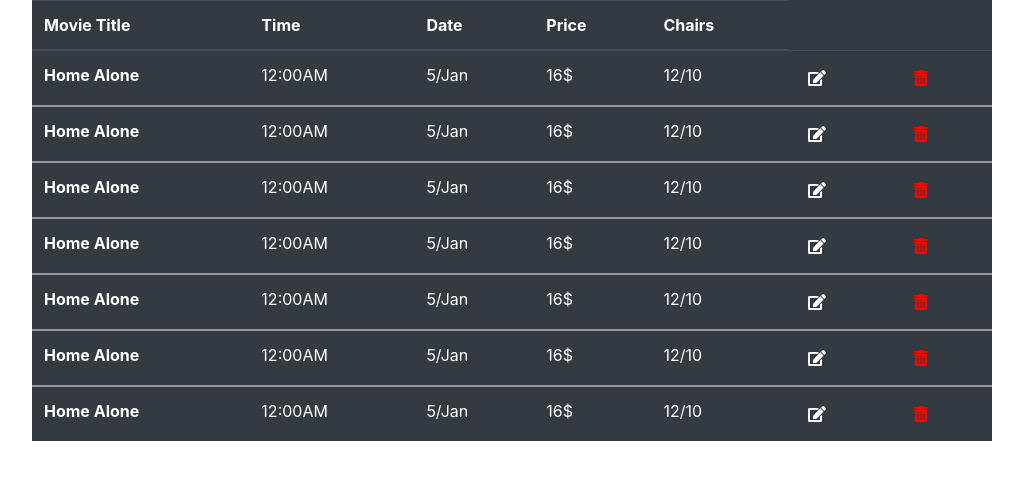
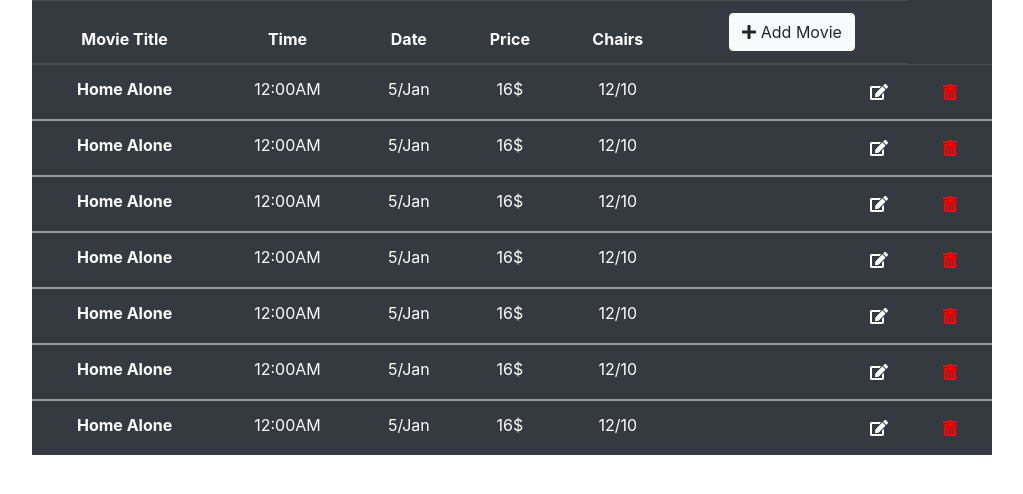
Before and after one commit to avatar-team/avatar-cinema, a React (Create React App) app in the folder client/: page / in a window 1280 px wide. Shown: the top 494 px of the page, without its empty margins (128-1151 px from the left). Built offline with nearby package versions, Linux system fonts and the light colour scheme.

Commit message:
Movie controller component ready

```diff
--- a/client/src/components/Admin.js
+++ b/client/src/components/MovieController.js
@@ -2,7 +2,8 @@
 import { Table } from 'reactstrap';
 import data from './dummyData.js';
 import { FontAwesomeIcon } from '@fortawesome/react-fontawesome'
-import { faCoffee, faTrashAlt, faEdit } from '@fortawesome/free-solid-svg-icons'
+import { faTrashAlt, faEdit, faPlus } from '@fortawesome/free-solid-svg-icons'
+import { Button } from 'reactstrap'
 
 const transparent = {
   backgroundColor: 'transparent',
@@ -10,16 +11,17 @@
 }
 
 const table = {
-  borderCollapse: 'collapse'
+  borderCollapse: 'collapse',
+  padding: '10px'
 }
 
 const td = {
-  padding: '0'
+  padding: '12px'
 }
 
-const Admin = (props) => {
+const MovieControll = (props) => {
   return (
-    <Table style={table} dark className="w-75 text-left m-auto">
+    <Table style={table} dark className="w-75 text-center m-auto">
       <thead>
         <tr>
           <th>Movie Title</th>
@@ -27,6 +29,7 @@
           <th>Date</th>
           <th>Price</th>
           <th>Chairs</th>
+          <th className="text-center"><Button color="light"><FontAwesomeIcon icon={faPlus}/>  Add Movie</Button></th>
         </tr>
       </thead>
       {data.map(movie => {
@@ -38,7 +41,7 @@
               <td>5/Jan</td>
               <td>16$</td>
               <td>12/10</td>
-              <td><button style={transparent}><FontAwesomeIcon color='white' icon={faEdit}/></button></td>
+              <td className="text-right"><button style={transparent}><FontAwesomeIcon color='white' icon={faEdit}/></button></td>
               <td><button style={transparent}><FontAwesomeIcon color='red' icon={faTrashAlt}/></button></td>
             </tr>
         </tbody>
@@ -48,4 +51,4 @@
   );
 }
 
-export default Admin;
+export default MovieControll;
--- a/client/src/index.js
+++ b/client/src/index.js
@@ -6,7 +6,7 @@
 import Navbar from './components/Navbar.js'
 import Slideshow from './components/Slideshow.js';
 import Tabs from './components/Tabs.js';
-import Admin from './components/Admin.js';
+import MovieControlller from './components/MovieController.js';
 import 'bootstrap/dist/css/bootstrap.min.css';
 
-ReactDOM.render(<Admin />, document.getElementById('root'));
+ReactDOM.render(<MovieControlller />, document.getElementById('root'));
```
